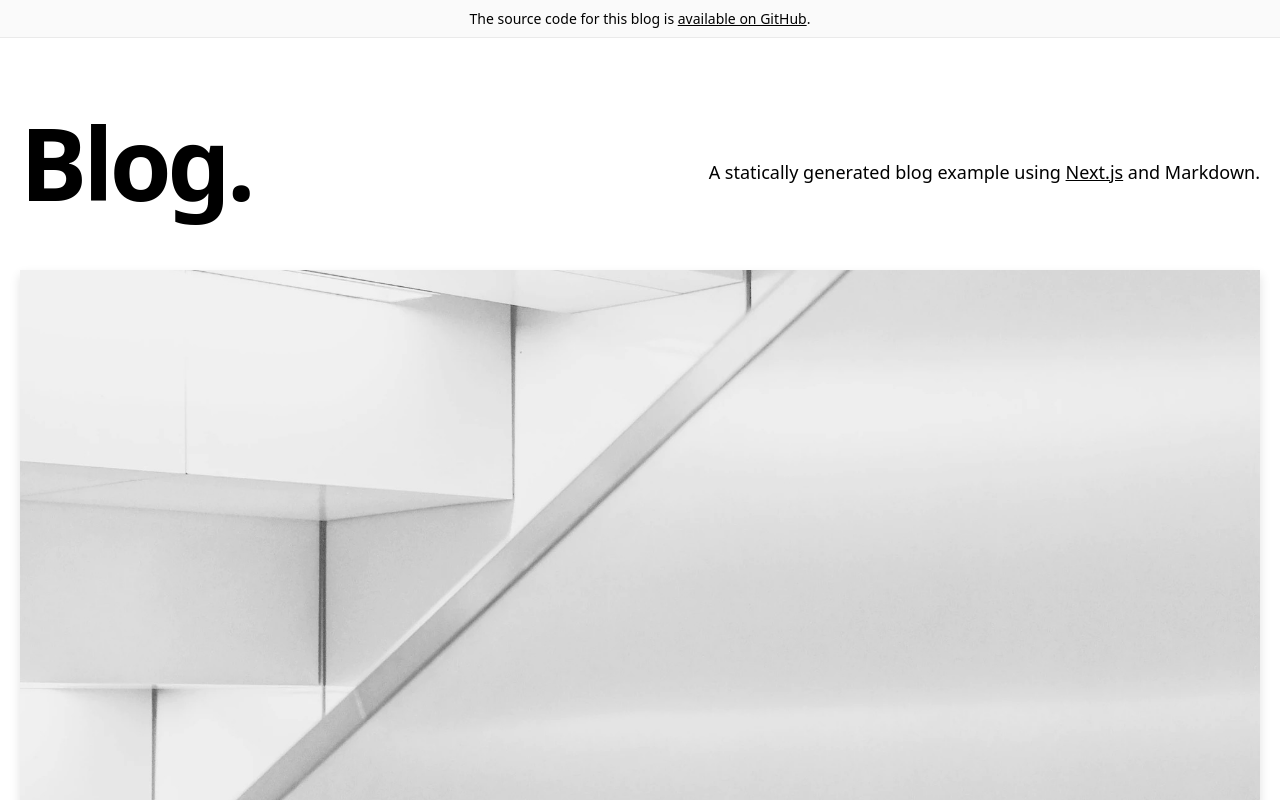
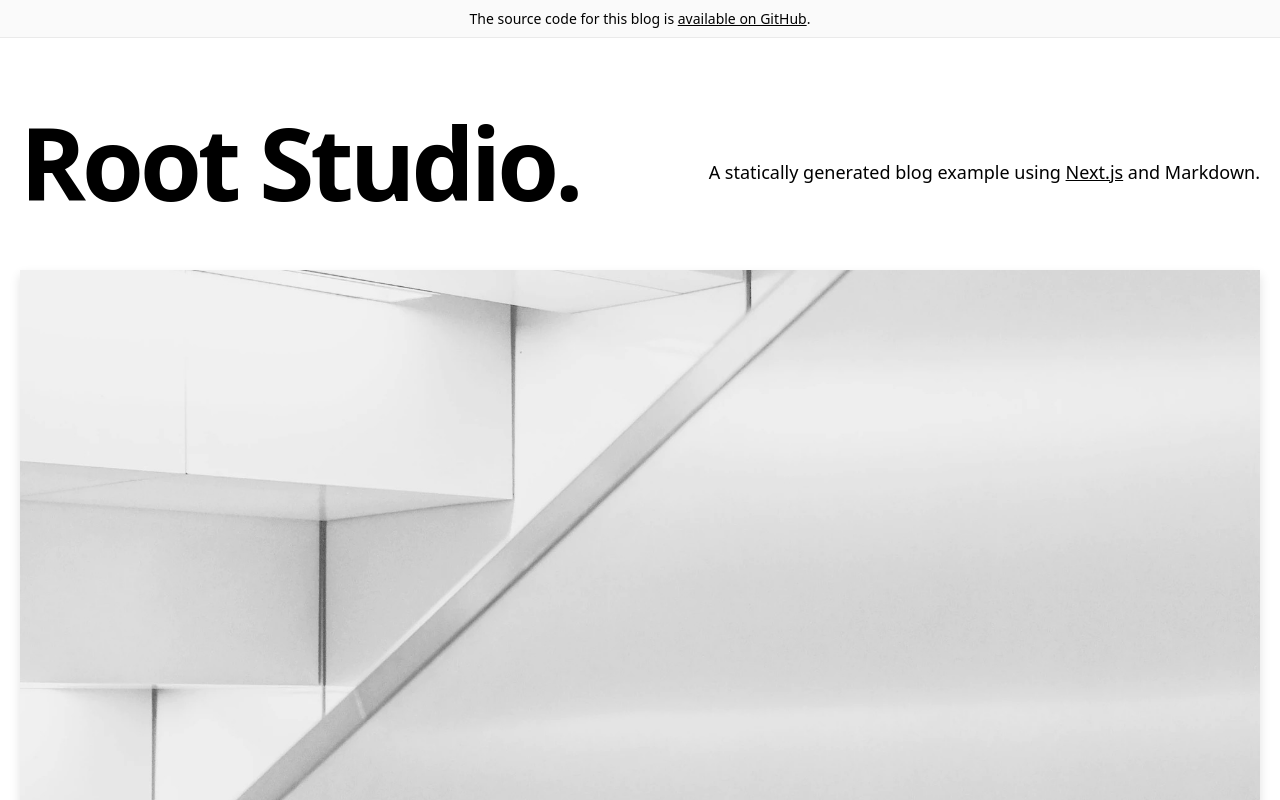
Before and after one commit to Gui-dev/blog-nextjs, a Next.js app: page / in a window 1280 px wide. Shown: the top 800 px of the page. Built offline with nearby package versions, Linux system fonts and the light colour scheme.

Commit message:
refactor: modifying title

```diff
--- a/components/header.tsx
+++ b/components/header.tsx
@@ -4,7 +4,7 @@ const Header = () => {
   return (
     <h2 className="text-2xl md:text-4xl font-bold tracking-tight md:tracking-tighter leading-tight mb-20 mt-8">
       <Link href="/">
-        <a className="hover:underline">Blog</a>
+        <a className="hover:underline">Root Studio</a>
       </Link>
       .
     </h2>
--- a/components/intro.tsx
+++ b/components/intro.tsx
@@ -4,7 +4,7 @@ const Intro = () => {
   return (
     <section className="flex-col md:flex-row flex items-center md:justify-between mt-16 mb-16 md:mb-12">
       <h1 className="text-6xl md:text-8xl font-bold tracking-tighter leading-tight md:pr-8">
-        Blog.
+        Root Studio.
       </h1>
       <h4 className="text-center md:text-left text-lg mt-5 md:pl-8">
         A statically generated blog example using{' '}
```
